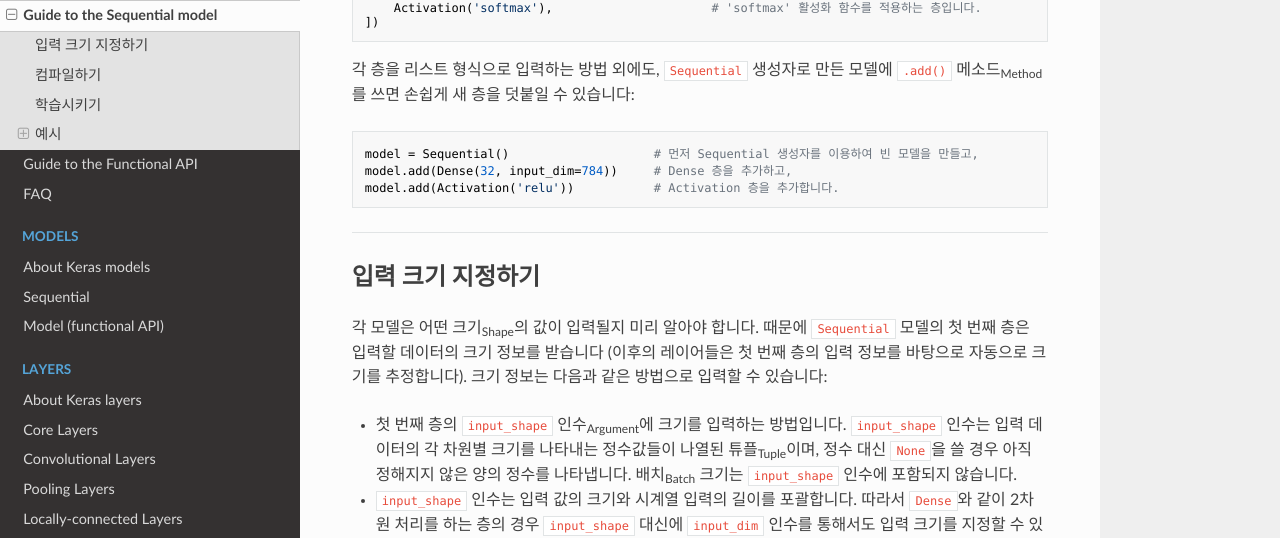
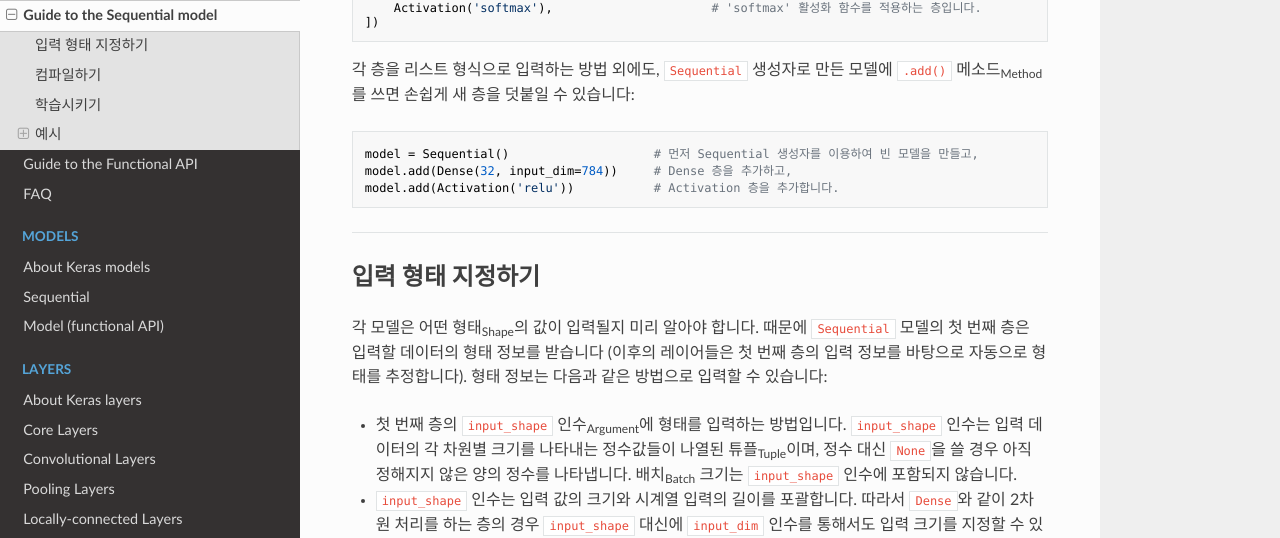
Before and after one commit to keras-team/keras-docs-ko, an MkDocs documentation site: the page built from sources/getting-started/sequential-model-guide.md, in a window 1280 px wide and 900 px high, scrolled down 430 px. Shown: the top 538 px of the window. Built offline with MkDocs 1.6.1, drawn with Linux system fonts in a browser that asks for light colours; nearby versions of some CDN libraries; some of the changed text lies outside the part shown.

Commit message:
Differentiate '크기(size)' and '형태(shape)'
형태로 정의해야 할 부분과 크기라는 표현이 더 자연스러운 부분을 나누어 수정합니다. 형태의 경우 행렬 전체의 모양을 가리키는 경우에 사용하고, 크기의 경우 배치 크기와 같이 한 차원 값의 크고 작음을 나타낼 때 사용하도록 수정하였습니다.

```diff
--- a/sources/getting-started/sequential-model-guide.md
+++ b/sources/getting-started/sequential-model-guide.md
@@ -27,11 +27,11 @@ model.add(Activation('relu'))           # Activation 층을 추가합니다.
 
 ----
 
-## 입력 크기 지정하기
+## 입력 형태 지정하기
 
-각 모델은 어떤 크기<sub>Shape</sub>의 값이 입력될지 미리 알아야 합니다. 때문에 `Sequential` 모델의 첫 번째 층은 입력할 데이터의 크기 정보를 받습니다 (이후의 레이어들은 첫 번째 층의 입력 정보를 바탕으로 자동으로 크기를 추정합니다). 크기 정보는 다음과 같은 방법으로 입력할 수 있습니다:
+각 모델은 어떤 형태<sub>Shape</sub>의 값이 입력될지 미리 알아야 합니다. 때문에 `Sequential` 모델의 첫 번째 층은 입력할 데이터의 형태 정보를 받습니다 (이후의 레이어들은 첫 번째 층의 입력 정보를 바탕으로 자동으로 형태를 추정합니다). 형태 정보는 다음과 같은 방법으로 입력할 수 있습니다:
 
-- 첫 번째 층의 `input_shape` 인수<sub>Argument</sub>에 크기를 입력하는 방법입니다. `input_shape` 인수는 입력 데이터의 각 차원별 크기를 나타내는 정수값들이 나열된 튜플<sub>Tuple</sub>이며, 정수 대신 `None`을 쓸 경우 아직 정해지지 않은 양의 정수를 나타냅니다. 배치<sub>Batch</sub> 크기는 `input_shape` 인수에 포함되지 않습니다.
+- 첫 번째 층의 `input_shape` 인수<sub>Argument</sub>에 형태를 입력하는 방법입니다. `input_shape` 인수는 입력 데이터의 각 차원별 크기를 나타내는 정수값들이 나열된 튜플<sub>Tuple</sub>이며, 정수 대신 `None`을 쓸 경우 아직 정해지지 않은 양의 정수를 나타냅니다. 배치<sub>Batch</sub> 크기는 `input_shape` 인수에 포함되지 않습니다.
 - `input_shape` 인수는 입력 값의 크기와 시계열 입력의 길이를 포괄합니다. 따라서 `Dense`와 같이 2차원 처리를 하는 층의 경우 `input_shape` 대신에 `input_dim` 인수를 통해서도 입력 크기를 지정할 수 있으며, 시계열과 같이 3차원 처리를 하는 층은 `input_dim`과 `input_length`의 두 인수를 사용해서 입력 차원의 크기와 시계열 길이를 각각 지정할 수 있습니다.
 - 배치 크기를 고정해야 하는 경우 `batch_size` 인수를 사용합니다. (순환 신경망<sub>Recurrent Neural Network</sub>과 같이 현 시점의 결과를 저장하여 다음 시점으로 넘기는 처리를 하는 경우 배치 크기 고정이 필요합니다.) 예를 들어, `batch_size=32`와 `input_shape=(6, 8)`을 층에 입력하면 이후의 모든 입력을 `(32, 6, 8)`의 형태로 기대하여 처리합니다.
 
@@ -91,8 +91,8 @@ model.compile(optimizer='rmsprop',
 # 하나의 데이터를 입력받아 두 개의 클래스로 분류하는 이항 분류 모델의 경우:
 
 model = Sequential()
-model.add(Dense(32, activation='relu', input_dim=100))      # 입력 100 크기, 출력 32크기에 'relu' 함수를 적용하는 인공신경망 층입니다.
-model.add(Dense(1, activation='sigmoid'))                   # 1 크기 출력에 'sigmoid' 함수를 적용하는 인공신경망 층입니다.
+model.add(Dense(32, activation='relu', input_dim=100))      # 입력 100차원, 출력 32차원에 'relu' 함수를 적용하는 인공신경망 층입니다.
+model.add(Dense(1, activation='sigmoid'))                   # 1차원 출력에 'sigmoid' 함수를 적용하는 인공신경망 층입니다.
 model.compile(optimizer='rmsprop',                          # 최적화 함수 = 'rmsprop'
               loss='binary_crossentropy',                   # 손실 함수 = 'binary_crossentropy'
               metrics=['accuracy'])                         # 평가 지표 = 'accuracy'
@@ -111,7 +111,7 @@ model.fit(data, labels, epochs=10, batch_size=32)           # 생성된 데이
 
 model = Sequential()
 model.add(Dense(32, activation='relu', input_dim=100))
-model.add(Dense(10, activation='softmax'))                  # 10 크기 출력에 'sigmoid' 함수를 적용하는 인공신경망 층입니다.
+model.add(Dense(10, activation='softmax'))                  # 10 출력에 'sigmoid' 함수를 적용하는 인공신경망 층입니다.
 model.compile(optimizer='rmsprop',
               loss='categorical_crossentropy',              # 손실 함수 = 'categorical_crossentropy'
               metrics=['accuracy'])
@@ -163,7 +163,7 @@ y_test = keras.utils.to_categorical(np.random.randint(10, size=(100, 1)), num_cl
 
 model = Sequential()
 # 아래의 Dense(64)는 64개의 숨은 단위를 갖는 완전연결 신경망입니다.
-# 첫번째 층에서 반드시 입력될 데이터의 크기를 명시해야 합니다.
+# 첫번째 층에서 반드시 입력될 데이터의 형태를 명시해야 합니다.
 # 본 예시에서는 20차원 벡터가 입력됩니다.
 model.add(Dense(64, activation='relu', input_dim=20))
 model.add(Dropout(0.5))
@@ -231,7 +231,7 @@ x_test = np.random.random((20, 100, 100, 3))
 y_test = keras.utils.to_categorical(np.random.randint(10, size=(20, 1)), num_classes=10)
 
 model = Sequential()
-# 입력 데이터: R, G, B 3개의 색상 채널을 가진 100x100 사이즈 이미지 -> (100, 100, 3)크기 텐서
+# 입력 데이터: R, G, B 3개의 색상 채널을 가진 100x100 사이즈 이미지 -> (100, 100, 3)의 텐서
 # 이 입력 데이터에 3x3 크기를 가진 서로 다른 합성곱 필터 32개를 적용합니다.
 model.add(Conv2D(32, (3, 3), activation='relu', input_shape=(100, 100, 3)))
 model.add(Conv2D(32, (3, 3), activation='relu'))
@@ -325,7 +325,7 @@ data_dim = 16                                       # 입력 데이터는 16 차
 timesteps = 8                                       # 8개의 순서 시점을 갖습니다.
 num_classes = 10                                    # 목표 클래스는 10개 입니다.
 
-# 입력 데이터의 크기: (batch_size, timesteps, data_dim)
+# 입력 데이터의 형태: (batch_size, timesteps, data_dim)
 model = Sequential()
 model.add(LSTM(32, return_sequences=True,
                input_shape=(timesteps, data_dim)))  # 32 차원의 순서형 벡터를 반환합니다.
@@ -367,7 +367,7 @@ timesteps = 8
 num_classes = 10
 batch_size = 32
 
-# 입력 데이터의 크기: (batch_size, timesteps, data_dim)
+# 입력 데이터의 형태: (batch_size, timesteps, data_dim)
 # 상태 저장을 활용하기 위해서는 모든 배치의 크기가 같아야 합니다.
 # 이 경우 input_shape 인수 대신 batch_input_shape 인수를 사용하여 배치 크기를 함께 명시합니다.
 # k번째 배치의 i번째 표본은 k-1번째 배치의 i번째 표본으로부터 상태를 이어받습니다.
```
